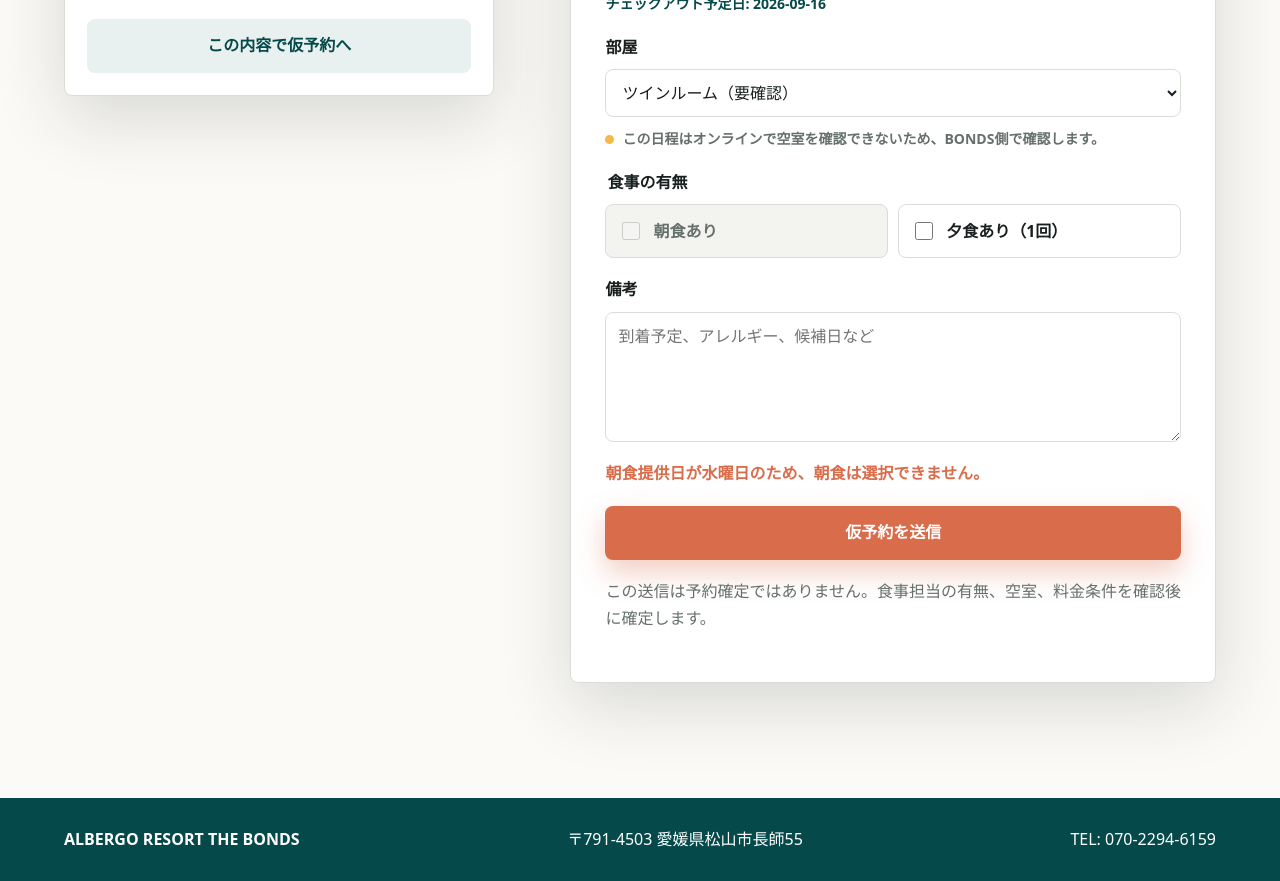
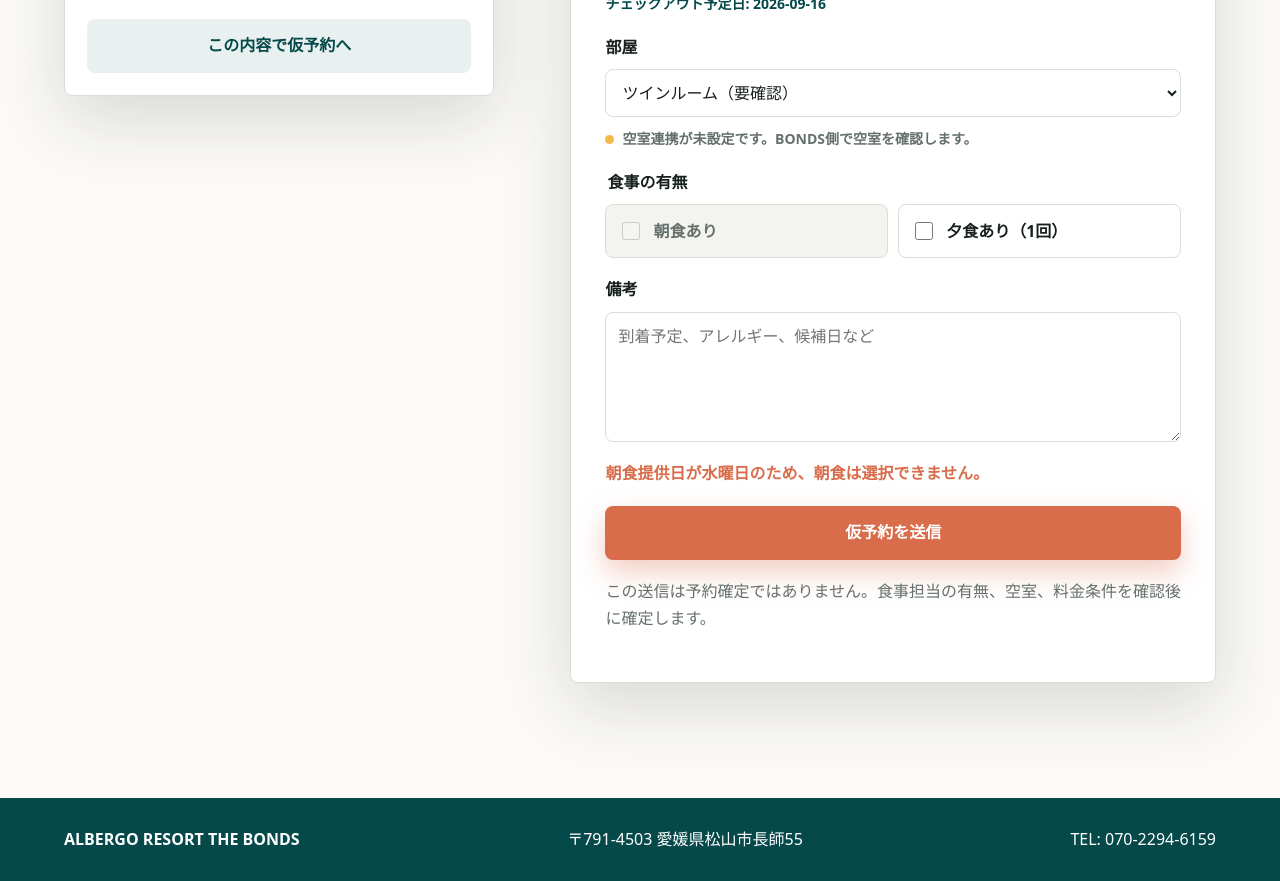
Before and after one commit to pspooffice/bonds-lp, a Next.js app: page / in a window 1280 px wide. Shown: the part 5400-6281 px from the top of the page. Built offline with nearby package versions, Linux system fonts and the light colour scheme.

Commit message:
Handle calendar weekday date labels

```diff
--- a/app/reservation-page.tsx
+++ b/app/reservation-page.tsx
@@ -21,6 +21,7 @@ type AvailabilityRoom = { status: AvailabilityStatus; availableCount: number };
 type AvailabilityState = {
   state: "loading" | "ready" | "unavailable" | "error";
   rooms: Record<string, AvailabilityRoom>;
+  missingDates?: string[];
 };
 
 const CONFIG = {
@@ -240,11 +241,17 @@ export default function ReservationPage() {
   const availabilityMessage =
     availability.state === "loading"
       ? "空室状況を確認しています。"
-      : selectedRoomAvailable
-        ? `${boundedNights}泊を通して${selectedAvailability.availableCount}部屋が仮予約可能です。`
-        : selectedRoomFull
-          ? `選択した日程では${boundedRoomCount}部屋を確保できません。別の日程または部屋をお選びください。`
-          : "この日程はオンラインで空室を確認できないため、BONDS側で確認します。";
+      : availability.state === "unavailable"
+        ? "空室連携が未設定です。BONDS側で空室を確認します。"
+        : availability.state === "error"
+          ? "空室情報の取得に失敗しました。BONDS側で空室を確認します。"
+          : selectedRoomAvailable
+            ? `${boundedNights}泊を通して${selectedAvailability.availableCount}部屋が仮予約可能です。`
+            : selectedRoomFull
+              ? `選択した日程では${boundedRoomCount}部屋を確保できません。別の日程または部屋をお選びください。`
+              : availability.missingDates?.length
+                ? `予約カレンダーに対象日（${availability.missingDates.join("、")}）が見つからないため、BONDS側で確認します。`
+                : "この日程はオンラインで空室を確認できないため、BONDS側で確認します。";
 
   useEffect(() => {
     const controller = new AbortController();
@@ -262,7 +269,8 @@ export default function ReservationPage() {
         if (!response.ok) throw new Error(result.message || "空室状況を取得できませんでした。");
         setAvailability({
           state: result.configured === false ? "unavailable" : "ready",
-          rooms: result.rooms || {}
+          rooms: result.rooms || {},
+          missingDates: result.missingDates || []
         });
       } catch (error) {
         if (error instanceof DOMException && error.name === "AbortError") return;
```
Also changed, not shown: 1 other file (tests, documents, lock files or other folders).
